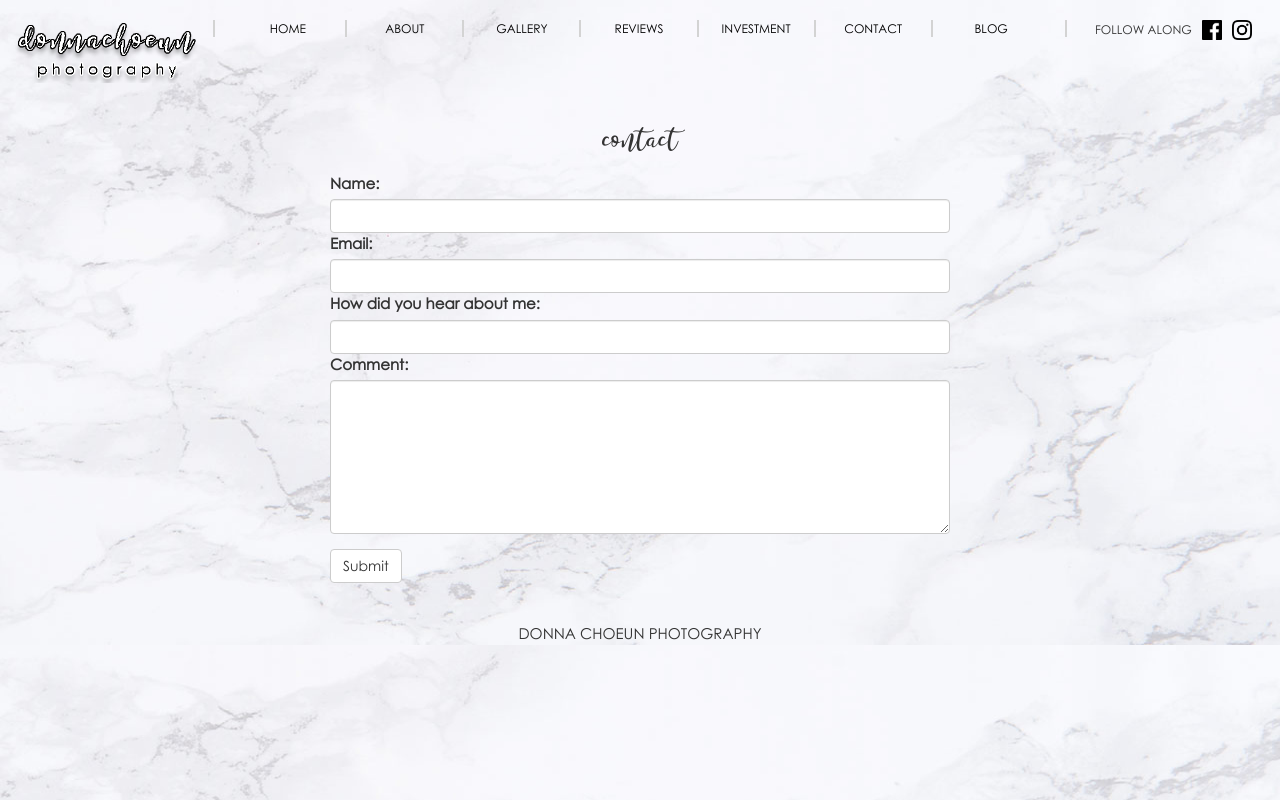
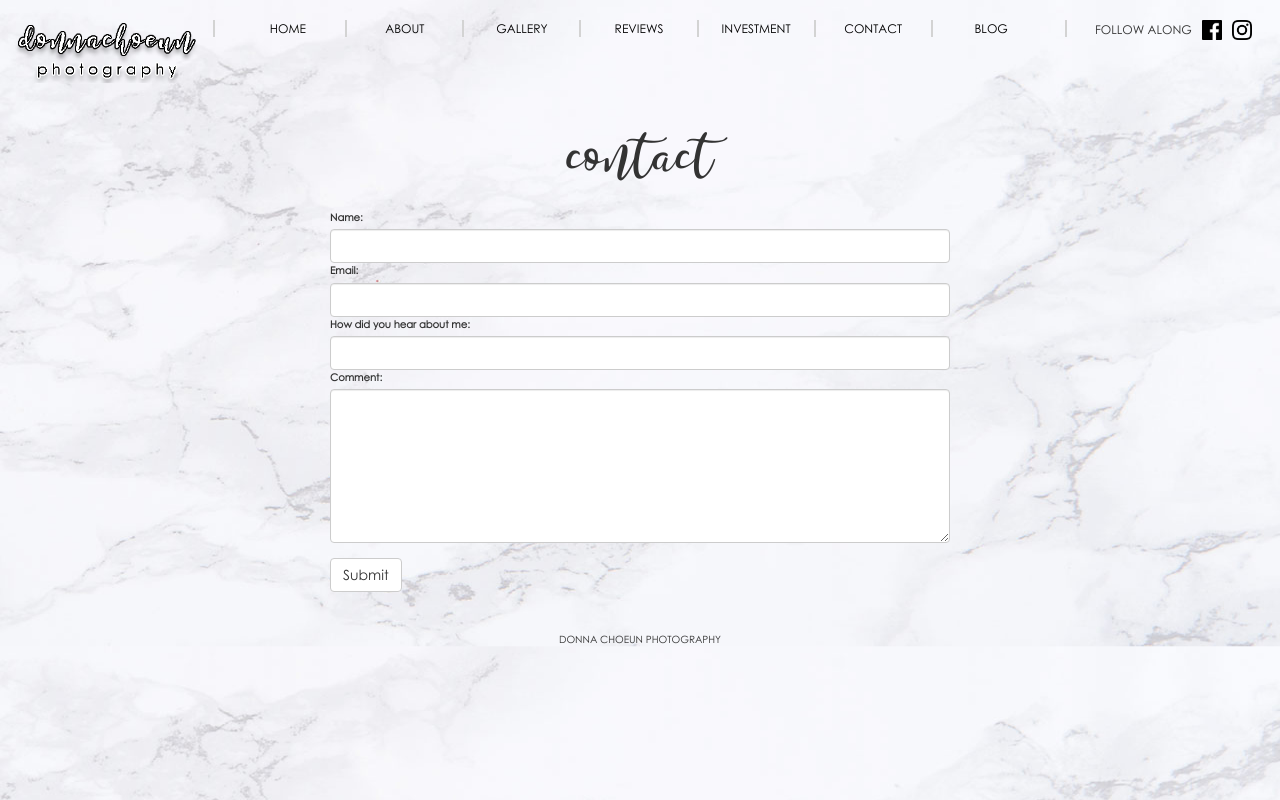
Before and after one commit to xbrad831x/Photography-Frontend, a React (Create React App) app: page /Contact in a window 1280 px wide. Built offline with nearby package versions, Linux system fonts and the light colour scheme.

Commit message:
fixed more font sizes

```diff
--- a/public/index.css
+++ b/public/index.css
@@ -2,7 +2,7 @@ html, body {
     width: 100%;
     background-image: url(./pictures/gray.jpg);
     background-size: 100% 100%;
-    font-size: 15px !important;
+    font-size: 10px !important;
 }
 
 @font-face {
@@ -105,6 +105,7 @@ h4 {
     left: 50%;
     position: absolute;
     transform: translate(-50%, -50%);
+    font-size: 25px;
     width: 90%;
     font-family: CenturyGothic;
 }
@@ -121,6 +122,7 @@ h4 {
 
 .stella-font {
     font-family: 'StellaWilson';
+    font-size: 70px
 }
 
 .gallery {
--- a/src/Reviews.js
+++ b/src/Reviews.js
@@ -71,10 +71,10 @@ export default class Review extends Component {
                                     <div>
                                         <img src={review.image_url} className="pic-review-container" />
                                         <div>
-                                            <div style={{fontSize: 20}}>
+                                            <div>
                                                 <b>"</b>{review.description}<b>"</b>
                                             </div>
-                                            <div style={{fontSize: 20, marginBottom: 0}} className="pull-right">
+                                            <div style={{marginBottom: 0}} className="pull-right">
                                             -{review.name}
                                             </div>
                                         </div>
```
